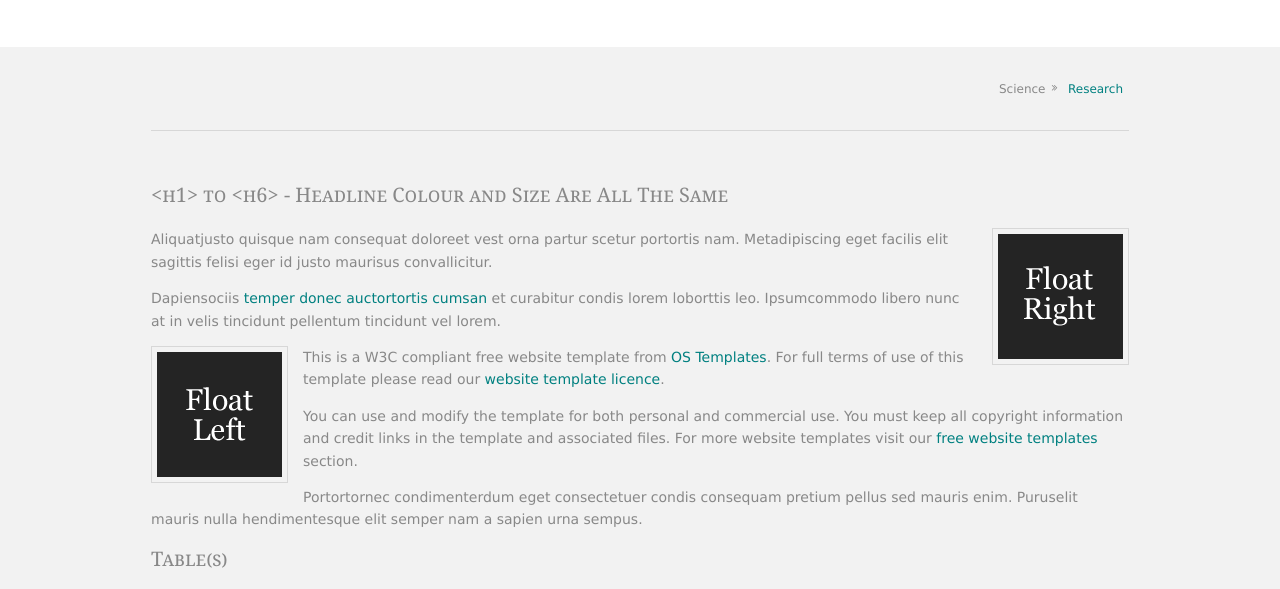
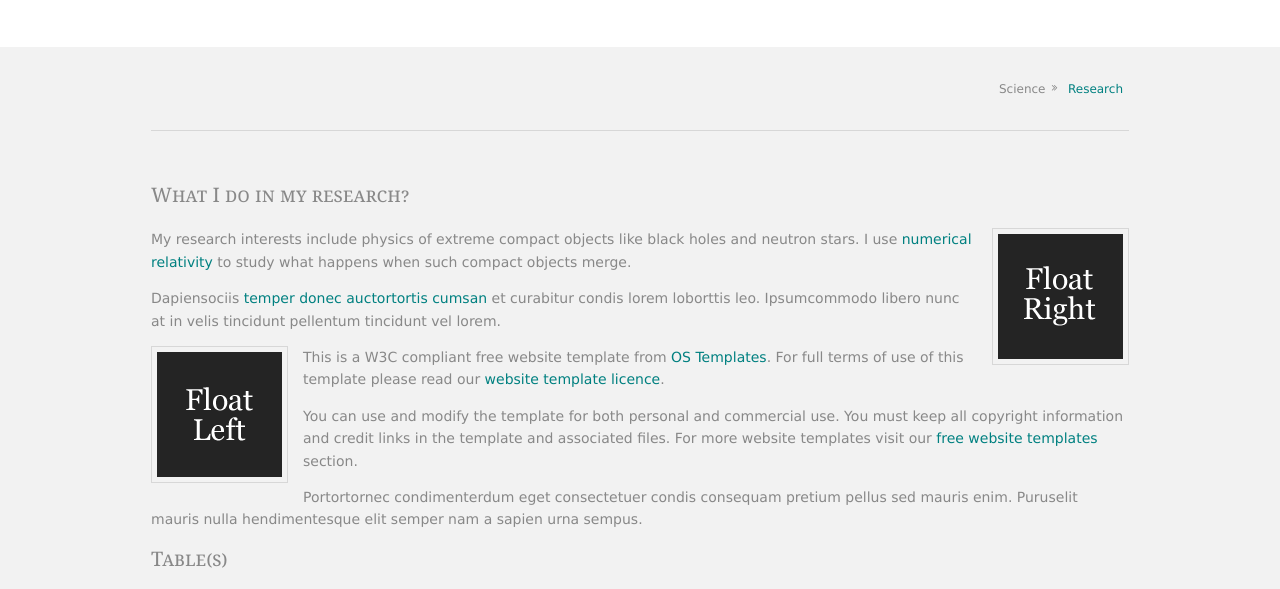
Before and after one commit to VivCh14/VivCh14.github.io, a plain HTML site: page pages/research.html in a window 1280 px wide. Shown: the part 173-762 px from the top of the page. Drawn offline with Linux system fonts and the light colour scheme.

Commit message:
wip on research

```diff
--- a/pages/research.html
+++ b/pages/research.html
@@ -72,9 +72,9 @@ Licence URI: https://www.os-templates.com/template-terms
     <!-- ################################################################################################ -->
     <div class="content">
       <!-- ################################################################################################ -->
-      <h1>&lt;h1&gt; to &lt;h6&gt; - Headline Colour and Size Are All The Same</h1>
+      <h1>What I do in my research?</h1>
       <img class="imgr borderedbox inspace-5" src="../images/demo/imgr.gif" alt="">
-      <p>Aliquatjusto quisque nam consequat doloreet vest orna partur scetur portortis nam. Metadipiscing eget facilis elit sagittis felisi eger id justo maurisus convallicitur.</p>
+      <p>My research interests include physics of extreme compact objects like black holes and neutron stars. I use <a href="https://en.wikipedia.org/wiki/Numerical_relativity">numerical relativity</a> to study what happens when such compact objects merge.</p>
       <p>Dapiensociis <a href="#">temper donec auctortortis cumsan</a> et curabitur condis lorem loborttis leo. Ipsumcommodo libero nunc at in velis tincidunt pellentum tincidunt vel lorem.</p>
       <img class="imgl borderedbox inspace-5" src="../images/demo/imgl.gif" alt="">
       <p>This is a W3C compliant free website template from <a href="https://www.os-templates.com/" title="Free Website Templates">OS Templates</a>. For full terms of use of this template please read our <a href="https://www.os-templates.com/template-terms">website template licence</a>.</p>
```
